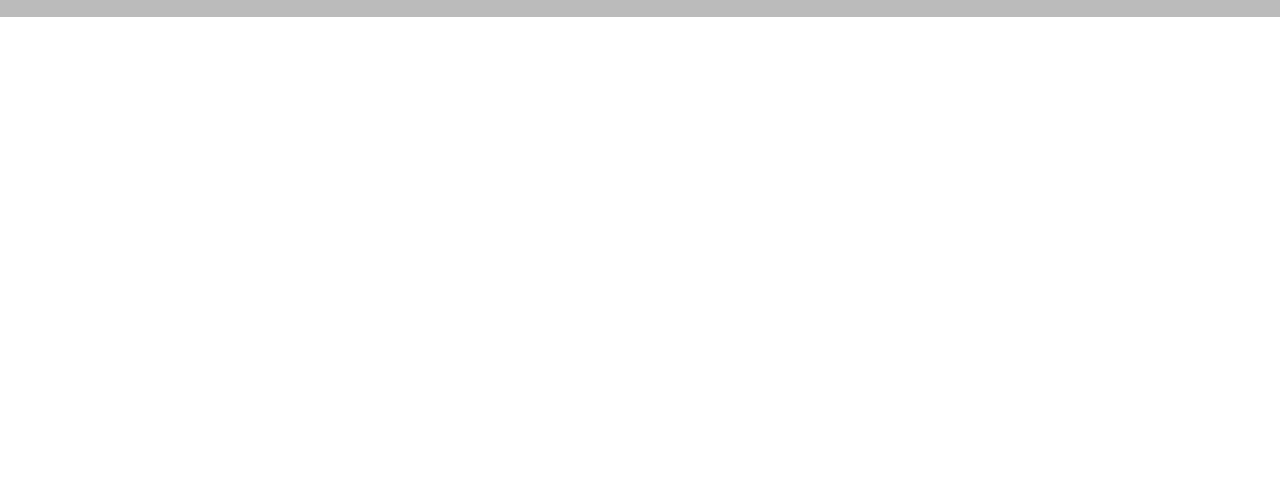
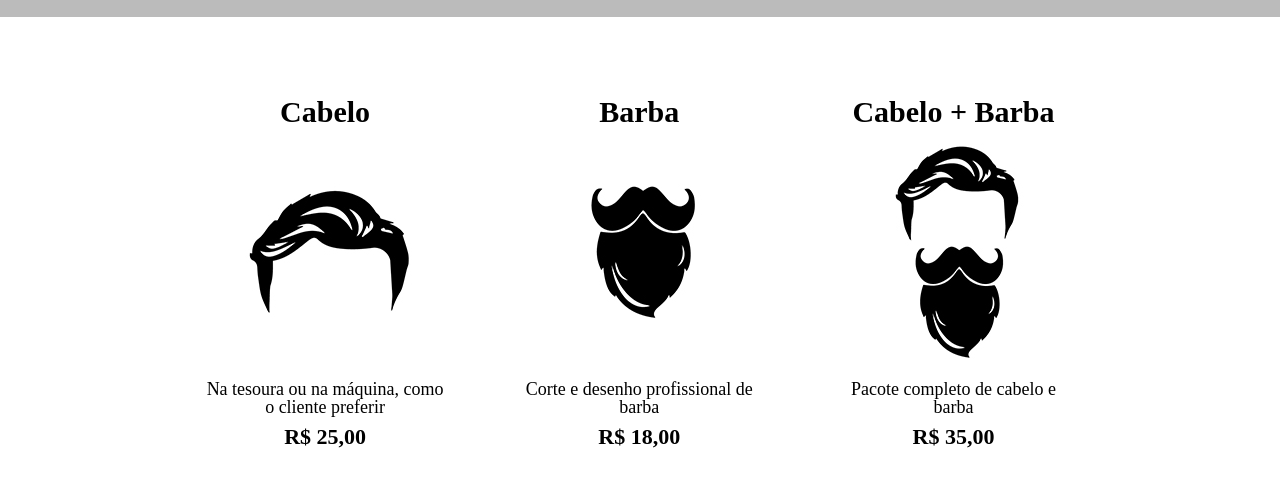
Before and after one commit to devalefflira/projeto-barbearia-alura, a plain HTML site: page produtos.html in a window 1280 px wide. Shown: the part 276-762 px from the top of the page. Drawn offline with Linux system fonts and the light colour scheme.

Commit message:
Inclusão de imagens dos produtos, títulos, descrições e preços

```diff
--- a/assets/css/produtos.css
+++ b/assets/css/produtos.css
@@ -27,3 +27,34 @@ nav a {
   font-size: 22px;
   text-decoration: none;
 }
+
+.produtos {
+  width: 940px;
+  margin: 0 auto;
+  padding: 50px 0;
+}
+
+.produtos li {
+  display: inline-block;
+  text-align: center;
+  width: 30%;
+  vertical-align: top;
+  margin: 0 1.5%;
+  padding: 30px 20px;
+  box-sizing: border-box;
+}
+
+.produtos h2 {
+  font-size: 30px;
+  font-weight: bold;
+}
+
+.produto-descricao {
+  font-size: 18px;
+}
+
+.produto-preco {
+  font-size: 22px;
+  font-weight: bold;
+  margin-top: 10px;
+}
--- a/produtos.html
+++ b/produtos.html
@@ -20,5 +20,27 @@
         </nav>
       </div>
     </header>
+    <main>
+      <ul class="produtos">
+        <li>
+          <h2>Cabelo</h2>
+          <img src="/assets/images/product/cabelo.jpg" />
+          <p class="produto-descricao">Na tesoura ou na máquina, como o cliente preferir</p>
+          <p class="produto-preco">R$ 25,00</p>
+        </li>
+        <li>
+          <h2>Barba</h2>
+          <img src="/assets/images/product/barba.jpg" />
+          <p class="produto-descricao">Corte e desenho profissional de barba</p>
+          <p class="produto-preco">R$ 18,00</p>
+        </li>
+        <li>
+          <h2>Cabelo + Barba</h2>
+          <img src="/assets/images/product/cabelo+barba.jpg" />
+          <p class="produto-descricao">Pacote completo de cabelo e barba</p>
+          <p class="produto-preco">R$ 35,00</p>
+        </li>
+      </ul>
+    </main>
   </body>
 </html>
```
Also changed, not shown: 1 other file.
